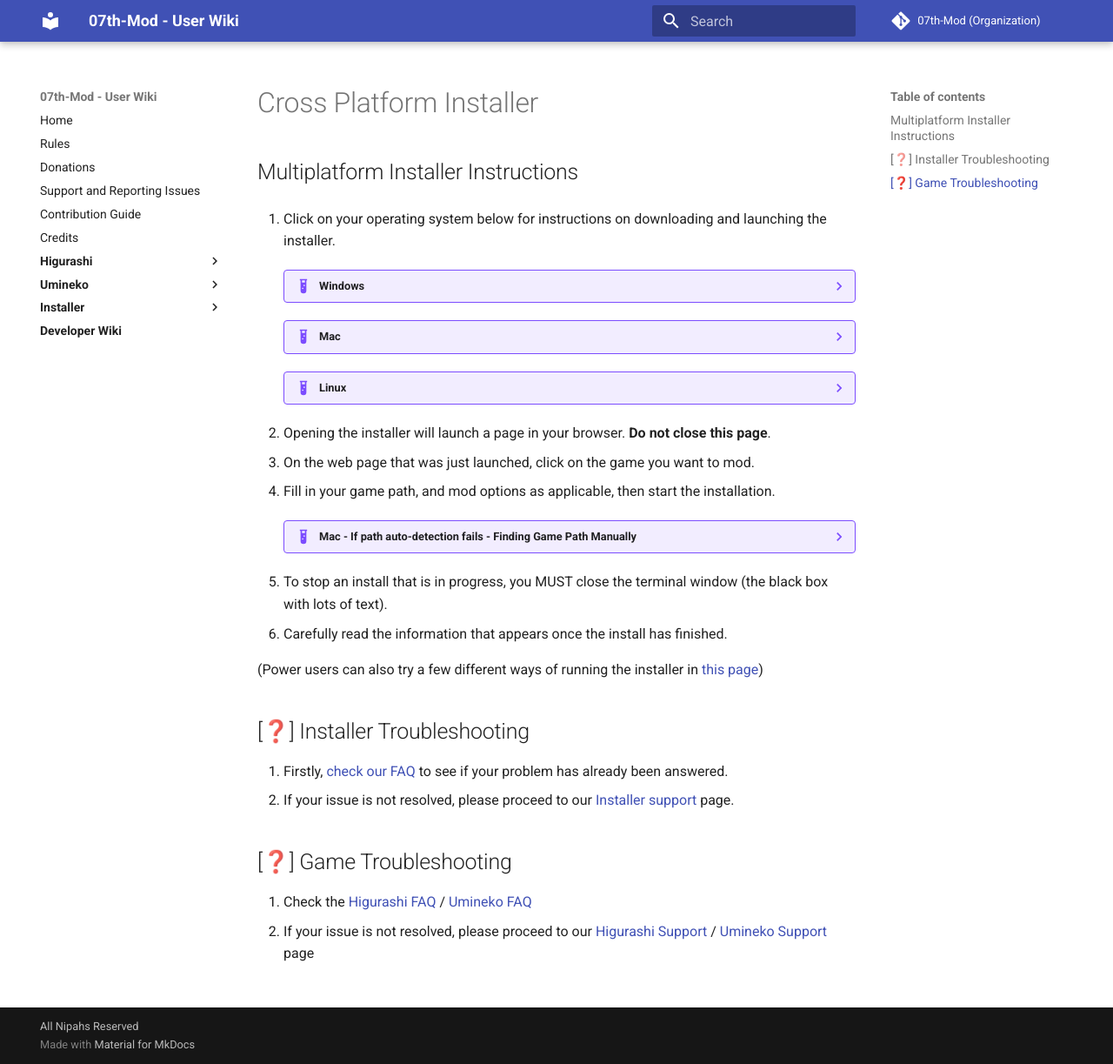
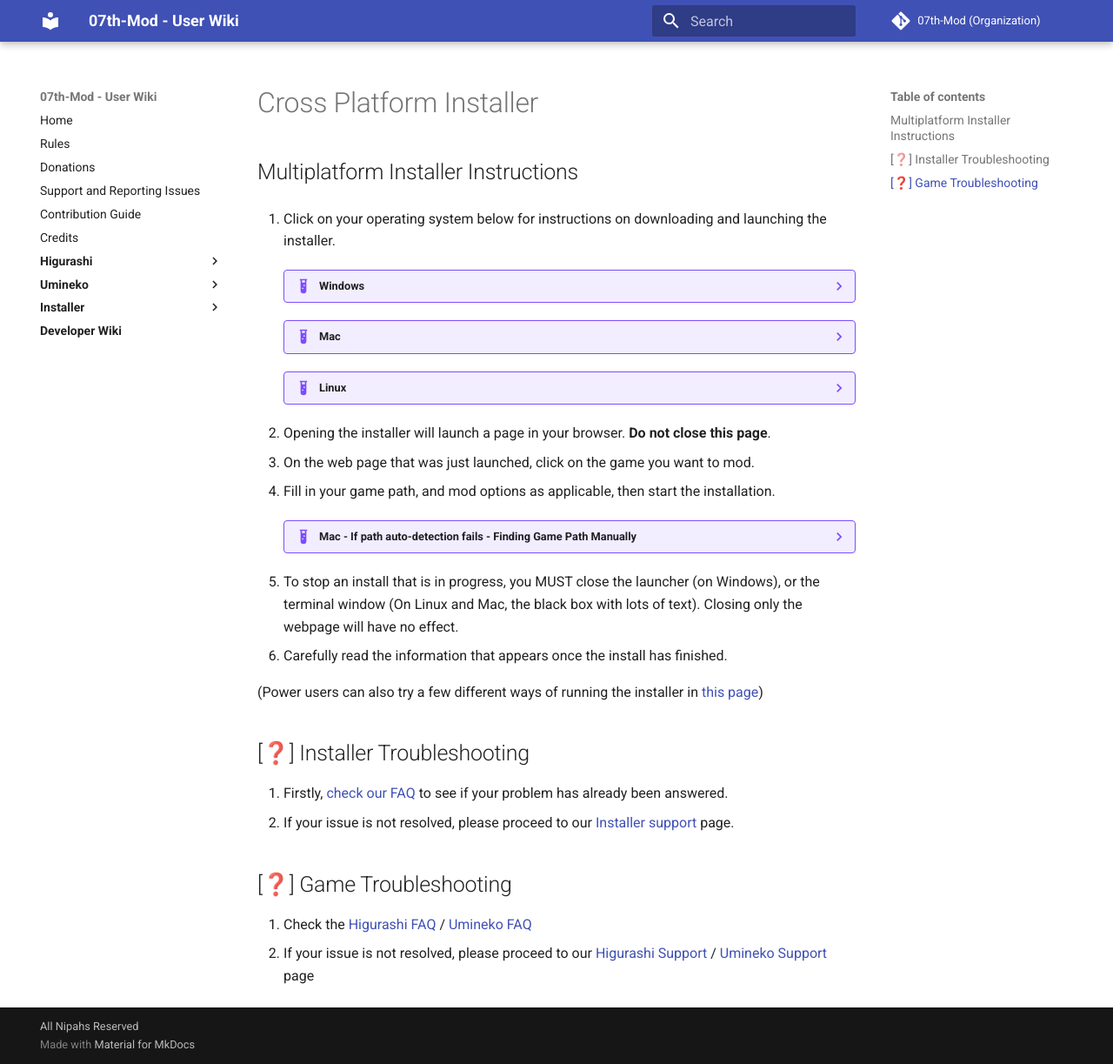
Before and after one commit to 07th-mod/wiki, an MkDocs documentation site: the page built from docs/Snippets/Cross-Platform-Installer.md, in a window 1280 px wide and 1223 px high. Shown: the whole window at 87% size. Built offline with MkDocs 1.6.1 and Material for MkDocs 9.7.7, drawn with Linux system fonts in a browser that asks for light colours; some of the changed lines change nothing that is shown.

Commit message:
Update install instructions to match actual installer behavior

```diff
--- a/docs/Snippets/Cross-Platform-Installer.md
+++ b/docs/Snippets/Cross-Platform-Installer.md
@@ -4,11 +4,12 @@
 
     ??? example "Windows"
         1. Download and Run the `07th-Mod.Installer.Windows.exe` file from the [Download Page](https://github.com/07th-mod/python-patcher/releases)
-        2. A Windows SmartScreen warning may appear. If it does, click "More info", then choose "Run anyway".
-        3. A console window will popup. DO NOT CLOSE THIS WINDOW until you are finished using the installer.
-        4. Wait while the installer extracts to the folder `07th-mod_installer`.
-        5. When extraction is finished, the installer GUI (a web page) will open. DO NOT CLOSE THIS PAGE.
-        6. Continue with the instructions below.
+            1. If a "Windows SmartScreen" warning appears, click "More info", then choose "Run anyway".
+        2. The installer launcher will appear and extract to `07th-mod_installer`.
+            1. **Do not close this window** until you are finished using the installer.
+        3. When extraction is finished, click "Run Installer".
+        4. The installer will open as a web page in your browser. **Do not close this web page**
+        5. Continue with the instructions below.
 
     ??? example "Mac"
         1. Download the [Mac Installer](https://github.com/07th-mod/python-patcher/releases)
@@ -52,7 +53,7 @@
 
         For reference, the default steam folder is `~/Library/Application Support/Steam/steamapps/common/`, but yours may be different.
 
-5. To stop an install that is in progress, you MUST close the terminal window (the black box with lots of text).
+5. To stop an install that is in progress, you MUST close the launcher (on Windows), or the terminal window (On Linux and Mac, the black box with lots of text). Closing only the webpage will have no effect.
 6. Carefully read the information that appears once the install has finished.
 
 (Power users can also try a few different ways of running the installer in [this page](../Installer/power-users.md))
```
